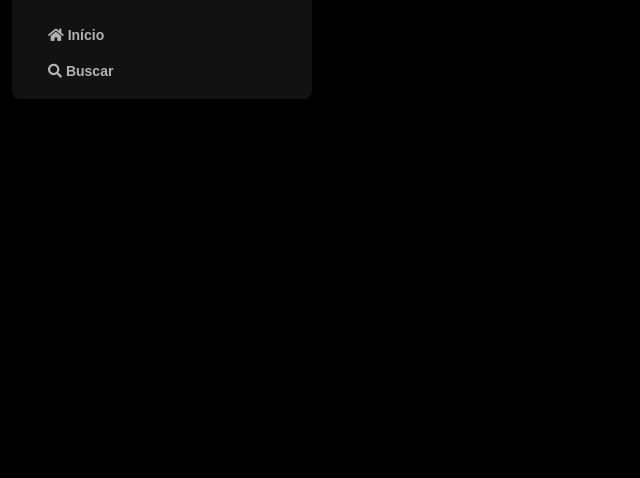
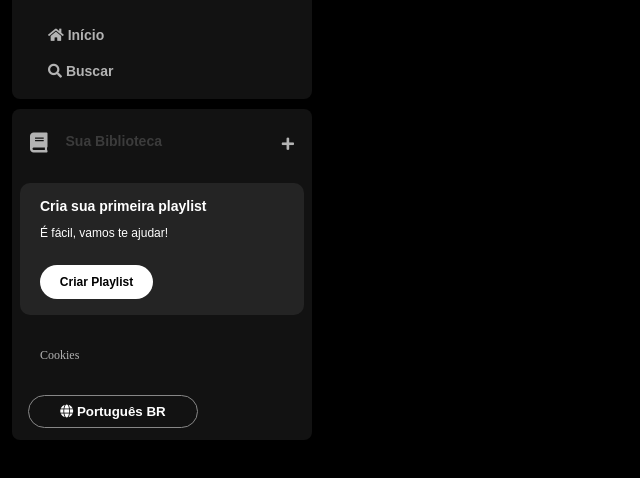
Before and after one commit to flaviaselicani/imersao-dev-janeiro, a plain HTML site: page index.html in a window 1280 px wide. Shown: the part 74-552 px from the top of the page, without its empty margins (0-640 px from the left). Drawn offline with Linux system fonts and the light colour scheme.

Commit message:
segunda aula

```diff
--- a/index.html
+++ b/index.html
@@ -22,7 +22,6 @@
                     <img src="assets/icons/logo-spotify.png" alt="Logo Spotify">
                 </a>
             </div>
-            <div>
                 <ul>
                     <li>
                         <a href="">
@@ -37,8 +36,36 @@
                         </a>
                     </li>
                 </ul>
+        </nav>
+        <div class="library">
+            <div class="library-content">
+                <button class="library-button">
+                    <span class="fa fa-book"></span>
+                    <span>Sua Biblioteca</span>
+                </button>
+                <span class="fa fa-plus"></span>
             </div>
-        </nav>
+
+            <section class="section-playlist">
+                <div class="section-playlist-content">
+                    <span class="text title">Cria sua primeira playlist</span>
+                    <span class="text subtitle">É fácil, vamos te ajudar!</span>
+                    <button class="section-playlist-button">
+                        <span>Criar Playlist</span>
+                    </button>
+                </div>
+            </section>
+            <div class="cookies">
+                <a href="">Cookies</a>
+            </div>
+            <div class="languages">
+                <button class="languages-button">
+                    <span class="fa fa-globe"></span>
+                    <span>Português BR</span>
+                </button>
+            </div>
+        </div>
+
     </div>
 </body>
 </html>
--- a/reset.css
+++ b/reset.css
@@ -80,6 +80,7 @@ mark,
 audio,
 video {
   text-decoration: none;
+  text-transform: none;
   margin: 0;
   padding: 0;
   border: 0;
--- a/styles.css
+++ b/styles.css
@@ -33,3 +33,123 @@
 .logo img{
     width: 80px;
 }
+
+.library{
+    background-color: #121212;
+    border-radius: 8px;
+    display: flex;
+    justify-content: space-between;
+    flex-direction: column;
+    padding: 4px 8px;
+    color: #b3b3b3;
+    font-weight: 600;
+    font-size: 14px;
+    margin-top: 10px;
+}
+.library .library-content{
+    display: flex;
+    justify-content: space-between;
+}
+.library .library-button{
+    display: flex;
+    margin-right: 10px;
+    color: #3b3b3b;
+    background-color: transparent;
+    border: 0px;
+    font-size: 14px;
+    font-weight: 700;
+    font-family: "DM Sans",sans-serif;
+    text-align: center;
+    text-decoration: none;
+    text-transform: none;
+    padding: 20px 10px;
+}
+.library .library-button:hover{
+    color: #fff;
+}
+/* icone do fontawesome */
+.library .library-button .fa{
+    font-size:20px;
+    font-weight: 300;
+    color:#b3b3b3;
+    margin-right: 10px;
+    padding-right:8px;
+}
+.library .library-content .fa-plus{
+    margin: 24px 10px;
+}
+.library .library-content .fa-plus:hover{
+    color: #fff;
+    cursor: pointer;
+}
+.section-playlist{
+    display: flex;
+    align-items: flex-start;
+    justify-content: space-between;
+    gap: 20px;
+    background-color: #242424;
+    color: #b3b3b3;
+    font-weight: 600;
+    font-size: 14px;
+    margin: 8px 0px;
+    padding: 16px 20px;
+    border-radius: 10px;
+}
+.section-playlist .section-playlist-content{
+    display: flex;
+    flex-direction: column;
+}
+.section-playlist-content .text{
+    padding-bottom: 14px;
+    font-family: "DM Sans", sans-serif;
+    color: #fff;
+}
+.section-playlist-content .title{
+    font-family: "DM Sans", sans-serif;
+    font-weight: 700;
+}
+.section-playlist-content .subtitle{
+    font-weight: 500;
+    font-size: 12px;
+}
+.section-playlist-content .section-playlist-button{
+    display: flex;
+    justify-content: center;
+    background-color: #fff;
+    color: #000;
+    border-radius: 20px;
+    font-size: 12px;
+    font-weight: 700;
+    font-family: "DM Sans", sans-serif;
+    padding: 10px;
+    margin-top: 12px;
+    border: 0px;
+    width: 113px;
+}
+.section-playlist-content .section-playlist-button:hover{
+    background-color: #b3b3b3;
+    color: #fff;
+}
+.sidebar .cookies{
+    margin: 25px 20px;
+}
+.sidebar .cookies a{
+    color: #b3b3b3;
+    font-weight: 500;
+    font-size: 12px;
+}
+.sidebar .cookies a:hover{
+    text-decoration: underline;
+}
+.languages .languages-button{
+    background-color: transparent;
+    border: 1px solid #878787;
+    color: #fff;
+    font-weight: bold;
+    cursor: pointer;
+    align-items: center;
+    width: 170px;
+    margin: 8px;
+    padding: 8px;
+    border-radius: 20px;
+}
```
